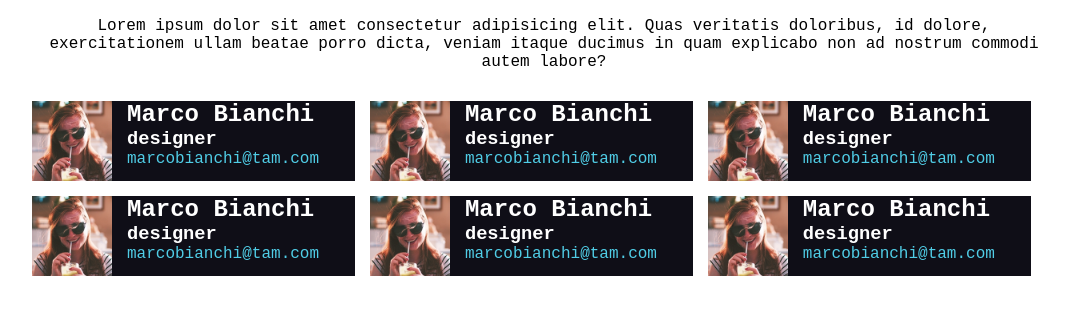
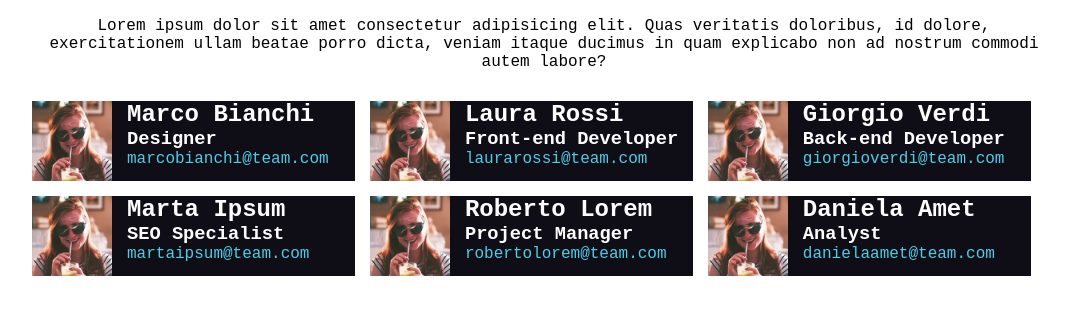
Before and after one commit to MatteoGaloni/html-css-float-cards, a plain HTML site: page index.html in a window 1280 px wide. Shown: the part 70-384 px from the top of the page, without its empty margins (96-1165 px from the left). Drawn offline with Linux system fonts and the light colour scheme.

Commit message:
fix(main) add right information

```diff
--- a/index.html
+++ b/index.html
@@ -24,26 +24,26 @@
                 <img src="./img/female1.png" alt="">
                 <div class="marco">
                     <h2>Marco Bianchi</h2>
-                    <h3>designer</h3>
-                    <p class= mail>marcobianchi@tam.com</p>
+                    <h3>Designer</h3>
+                    <p class= mail>marcobianchi@team.com</p>
                 </div>
             </div>
 
             <div class= element>
                 <img src="./img/female1.png" alt="">
                 <div class="marco">
-                    <h2>Marco Bianchi</h2>
-                    <h3>designer</h3>
-                    <p class= mail>marcobianchi@tam.com</p>
+                    <h2>Laura Rossi</h2>
+                    <h3>Front-end Developer</h3>
+                    <p class= mail>laurarossi@team.com</p>
                 </div>
             </div>
 
             <div class= element>
                 <img src="./img/female1.png" alt="">
                 <div class="marco">
-                    <h2>Marco Bianchi</h2>
-                    <h3>designer</h3>
-                    <p class= mail>marcobianchi@tam.com</p>
+                    <h2>Giorgio Verdi</h2>
+                    <h3>Back-end Developer</h3>
+                    <p class= mail>giorgioverdi@team.com</p>
                 </div>
             </div>
 
@@ -54,27 +54,27 @@
             <div class= element>
                 <img src="./img/female1.png" alt="">
                 <div class="marco">
-                    <h2>Marco Bianchi</h2>
-                    <h3>designer</h3>
-                    <p class= mail>marcobianchi@tam.com</p>
+                    <h2>Marta Ipsum</h2>
+                    <h3>SEO Specialist</h3>
+                    <p class= mail>martaipsum@team.com</p>
                 </div>
             </div>
 
             <div class= element>
                 <img src="./img/female1.png" alt="">
                 <div class="marco">
-                    <h2>Marco Bianchi</h2>
-                    <h3>designer</h3>
-                    <p class= mail>marcobianchi@tam.com</p>
+                    <h2>Roberto Lorem</h2>
+                    <h3>Project Manager</h3>
+                    <p class= mail>robertolorem@team.com</p>
                 </div>
             </div>
 
             <div class= element>
                 <img src="./img/female1.png" alt="">
                 <div class="marco">
-                    <h2>Marco Bianchi</h2>
-                    <h3>designer</h3>
-                    <p class= mail>marcobianchi@tam.com</p>
+                    <h2>Daniela Amet</h2>
+                    <h3>Analyst</h3>
+                    <p class= mail>danielaamet@team.com</p>
                 </div>
             </div>
 
```
